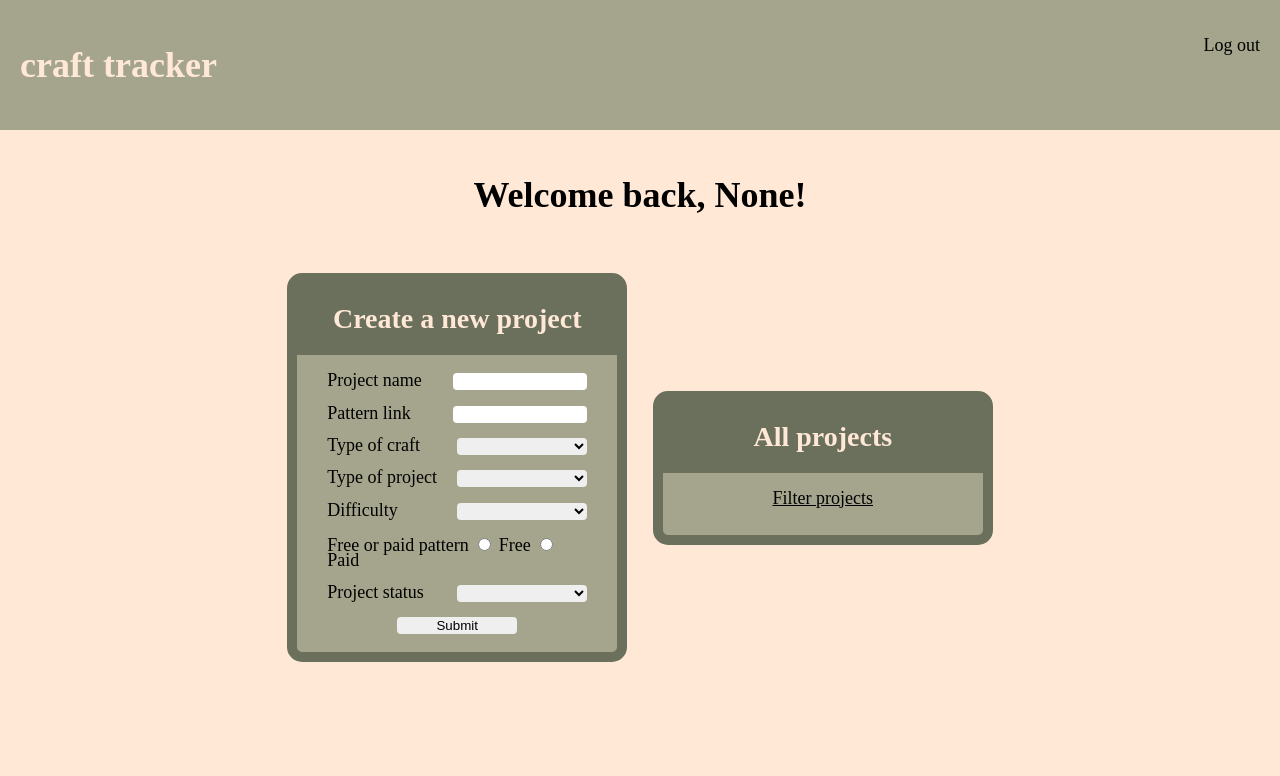
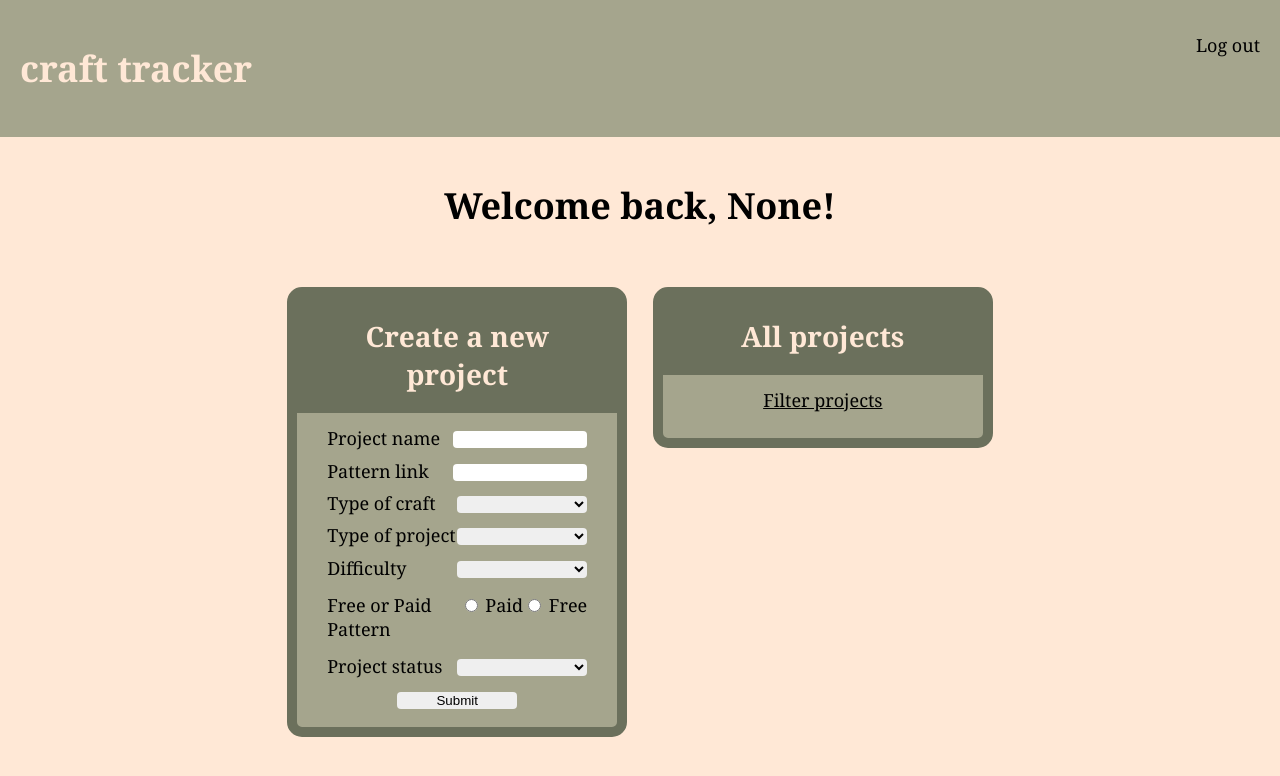
Before and after one commit to mmignola/Hackbright-Capstone-Project, a Flask app: page /user_profile in a window 1280 px wide. Shown: the top 776 px of the page. Run offline with Flask 2, Linux system fonts and the light colour scheme; the visitor is signed in with stand-in values (Sample User, id 1); data comes from the database, SQL or seed files in the repository; data that the repository does not hold is empty.

Commit message:
finished css improvements

```diff
--- a/static/style.css
+++ b/static/style.css
@@ -1,5 +1,5 @@
 body {
-    font-family: serif;
+    font-family: Georgia, serif;
     background-color: #FFE8D6;
     margin: 0px;
 }
@@ -50,10 +50,13 @@ a:hover {
     text-align: center;
 }
 
+span {
+    color: #FFE8D6;
+}
+
 .float-container {
     display: flex;
     justify-content: center;
-    align-items: center;
 }
 
 .float-child {
@@ -64,11 +67,12 @@ a:hover {
     border: 10px solid #6B705C;
     border-radius: 15px;
     background-color: #A5A58D;
+    height: fit-content;
 }
 
 .deets {
     text-align: center;
-    width: 53%;
+    width: 30%;
     margin: auto;
     margin-bottom: 1%;
     border: 10px solid #6B705C;
@@ -126,12 +130,6 @@ input[type=number], select {
     float: right;
 }
 
-textarea {
-    border: 0;
-    border-radius: 4px;
-
-}
-
 input[type=submit] {
     border: 0;
     border-radius: 4px;
@@ -139,3 +137,34 @@ input[type=submit] {
     display: block;
     margin: 0 auto;
 }
+
+input[type=password], select {
+    border: 0;
+    border-radius: 4px;
+    width: 50%;
+    float: right;
+}
+
+.radio-buttons {
+    float: right;
+    vertical-align: top;
+    display: block;
+    font-size: 18px;
+
+}
+
+.radio-container {
+    float: right;
+    display: inline-block;
+}
+
+label {
+    font-size: 18px;
+}
+
+textarea {
+    border: 0;
+    border-radius: 4px;
+    width: 100%;
+
+}
--- a/templates/base.html
+++ b/templates/base.html
@@ -10,7 +10,7 @@
 
     <div class="page-top">
       <div class="site-name">
-        <h1>craft tracker</h1>
+         <h1>craft tracker</h1>
       </div>
       <div class="log-out">
         <p><a href="/log_out">Log out</a></p>
--- a/templates/filter_projects.html
+++ b/templates/filter_projects.html
@@ -3,7 +3,7 @@
 
 
 <div class="page-header">
-    <h2>Filter projects</h2>
+    <h1>Filter projects</h1>
 </div>
 
 <div class="redirect-links">
--- a/templates/filter_results.html
+++ b/templates/filter_results.html
@@ -3,7 +3,7 @@
 
 
 <div class="page-header">
-    <h2>Filter results</h2>
+    <h1>Filter results</h1>
 </div>
 
 <div class="redirect-links">
--- a/templates/update_details.html
+++ b/templates/update_details.html
@@ -14,8 +14,8 @@
 
 <div class="deets">
     <h2 class="float-header">Update details</h2>
-    <p>Progress: {{ update.percent_done }}%</p>
-    <p>Notes: {{ update.notes }}</p>
+    <p>Progress: <span>{{ update.percent_done }}%</span></p>
+    <p>Notes: <span>{{ update.notes }}</span></p>
 </div>
 
 {% endblock %}
--- a/templates/user_profile.html
+++ b/templates/user_profile.html
@@ -52,12 +52,10 @@
                     <option value="Expert">Expert</option>
                 </select></p>
 
-            <p>Free or paid pattern
-            <input type="radio" name="free_pattern" value="True" id="free_pattern">
-            <label for="free_pattern">Free</label>
-
-            <input type="radio" name="free_pattern" value="False" id="paid_pattern">
-            <label for="paid_pattern">Paid</label></p>
+            <label class="radio-buttons"><input type="radio" name="free_pattern" value="True" id="free_pattern"> Free</label>
+            <label for="free_pattern"></label>
+            <label class="radio-buttons"><input type="radio" name="free_pattern" value="False" id="paid_pattern"> Paid</label>
+            <label for="paid_pattern">Free or Paid Pattern</label></p>
 
             <p><label for="proj_status">Project status </label>
                 <select name="proj_status" id="proj_status">
```
Also changed, not shown: templates/edit_project.html (+4 -6 lines), templates/project_details.html (+6 -6 lines), server.py (line endings or trailing spaces).
